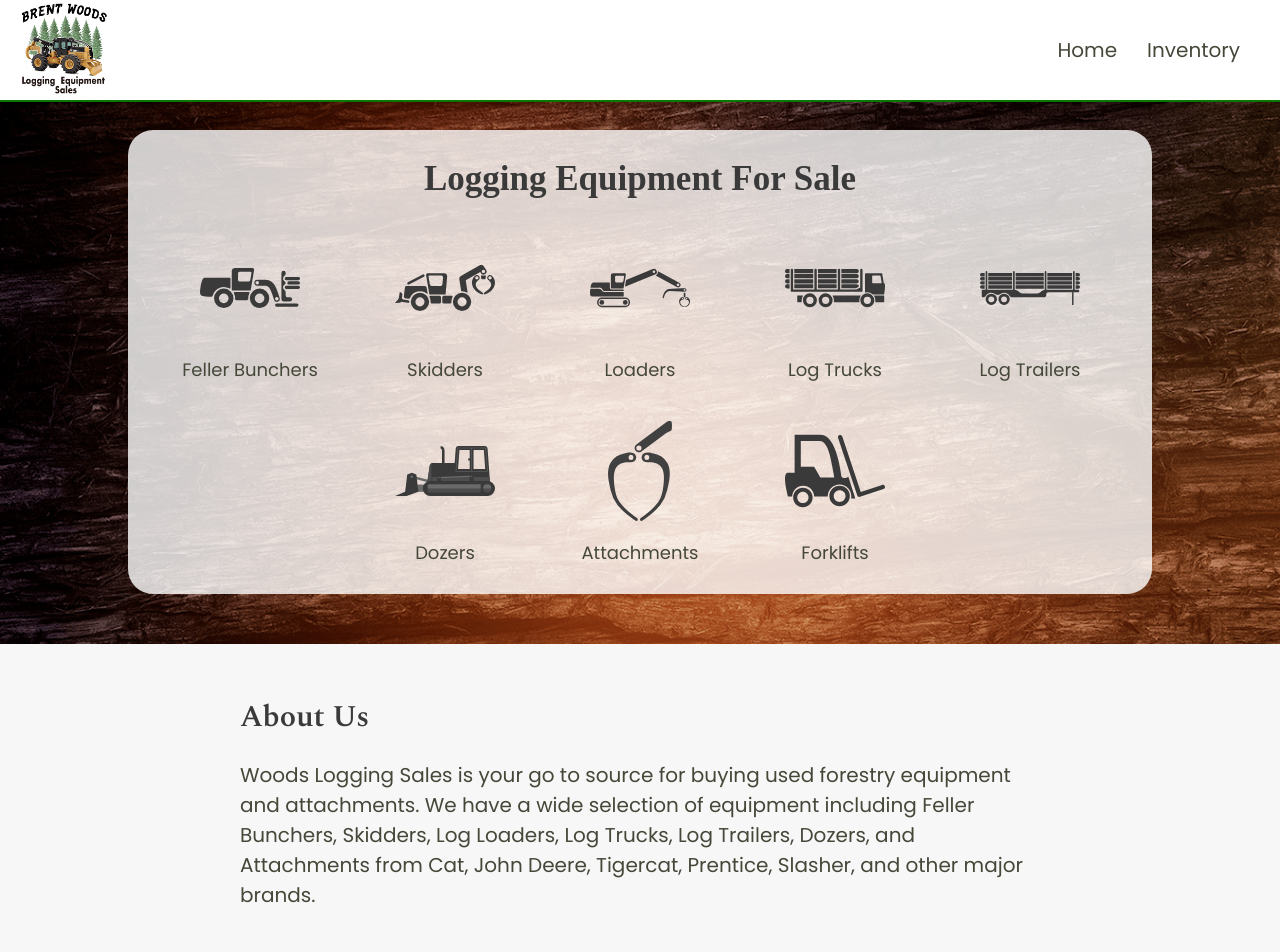
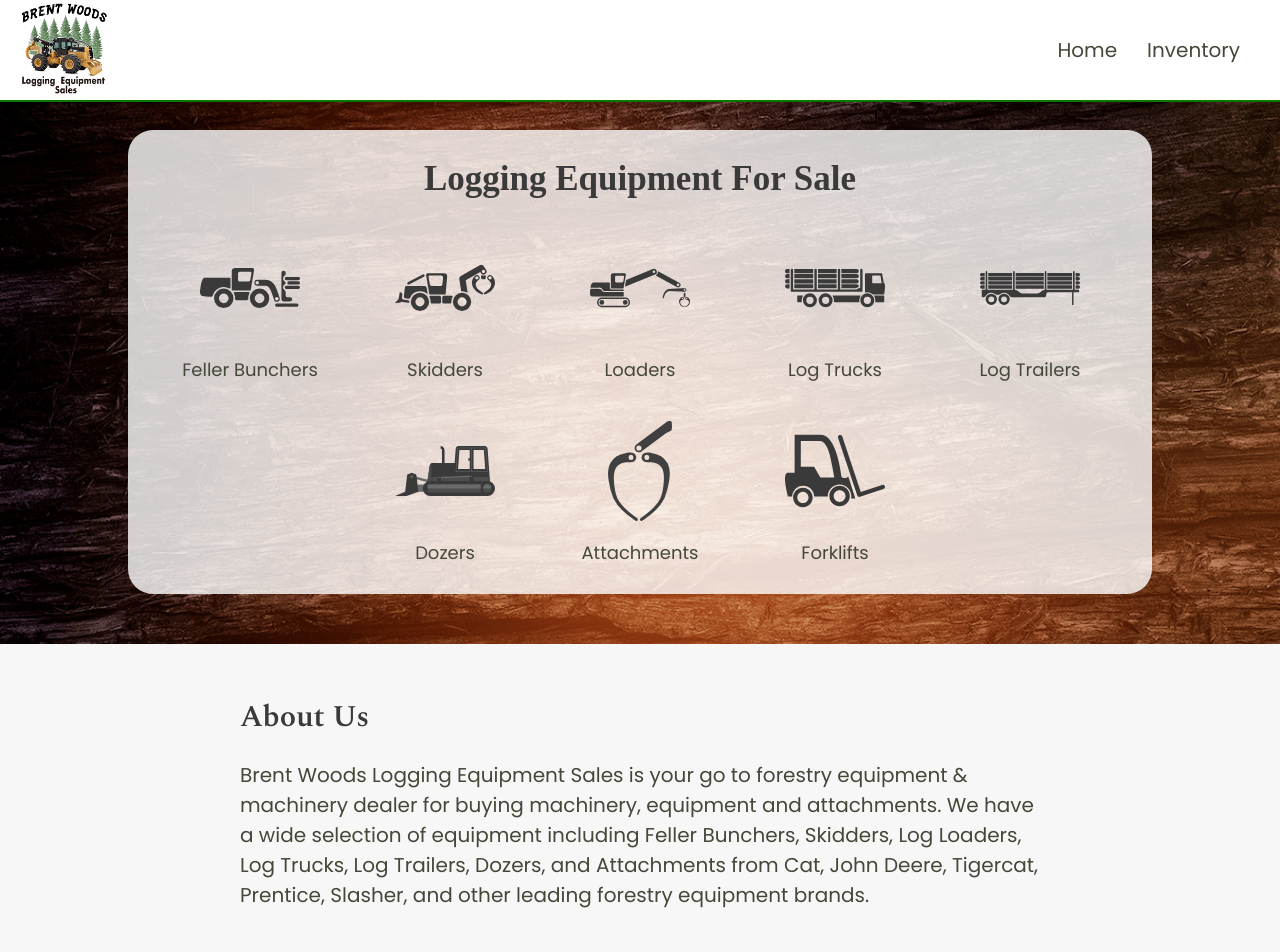
Before and after one commit to whitfieldmedia/brent-woods-logging, a React (Create React App) app in the folder client/: page / in a window 1280 px wide. Shown: the top 952 px of the page. Built offline with nearby package versions, Linux system fonts and the light colour scheme; a web font is replaced by a local one.

Commit message:
added seo

```diff
--- a/client/public/index.html
+++ b/client/public/index.html
@@ -14,7 +14,7 @@
     <link rel="manifest" href="%PUBLIC_URL%/manifest.json" />
     <link rel="stylesheet" href="https://use.fontawesome.com/releases/v5.7.2/css/all.css" integrity="sha384-fnmOCqbTlWIlj8LyTjo7mOUStjsKC4pOpQbqyi7RrhN7udi9RwhKkMHpvLbHG9Sr" crossorigin="anonymous"/>
     <link href="https://fonts.googleapis.com/icon?family=Material+Icons" rel="stylesheet">
-    <title> Woods Logging Equipment & Machinery </title>
+    <title> Brent Woods Logging Equipment & Machinery Sales </title>
 
     <!-- Global site tag (gtag.js) - Google Analytics -->
 <script async src="https://www.googletagmanager.com/gtag/js?id=UA-154690568-1"></script>
--- a/client/src/About.js
+++ b/client/src/About.js
@@ -7,7 +7,7 @@
             <div className="about-section">
                 <h2 className="about-header"> About Us </h2>
                 <p className="about-par">
-                    Woods Logging Sales is your go to source for buying used forestry equipment and attachments. We have a wide selection of equipment including Feller Bunchers, Skidders, Log Loaders, Log Trucks, Log Trailers, Dozers, and Attachments from Cat, John Deere, Tigercat, Prentice, Slasher, and other major brands.
+                    Brent Woods Logging Equipment Sales is your go to forestry equipment & machinery dealer for buying machinery, equipment and attachments. We have a wide selection of equipment including Feller Bunchers, Skidders, Log Loaders, Log Trucks, Log Trailers, Dozers, and Attachments from Cat, John Deere, Tigercat, Prentice, Slasher, and other leading forestry equipment brands.
                 </p>
                 <p className="about-par">
                     We are located in Grenada, Ms with clients across North America. When buying from us you're guaranteed to get the best equipment for your money. We try to include as much information about our equipment and attachments. If you're interested in finding out more information or want to buy equipment or attachments give the owner Brent Woods a call at (662) 229-7785.
```
